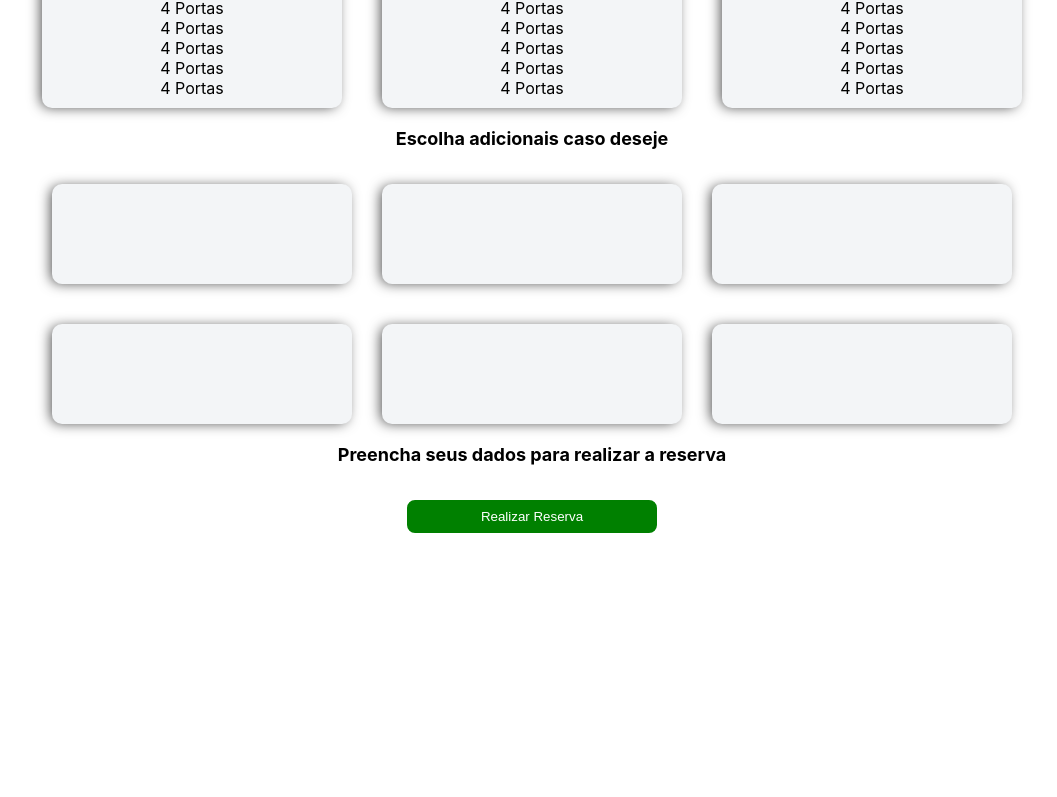
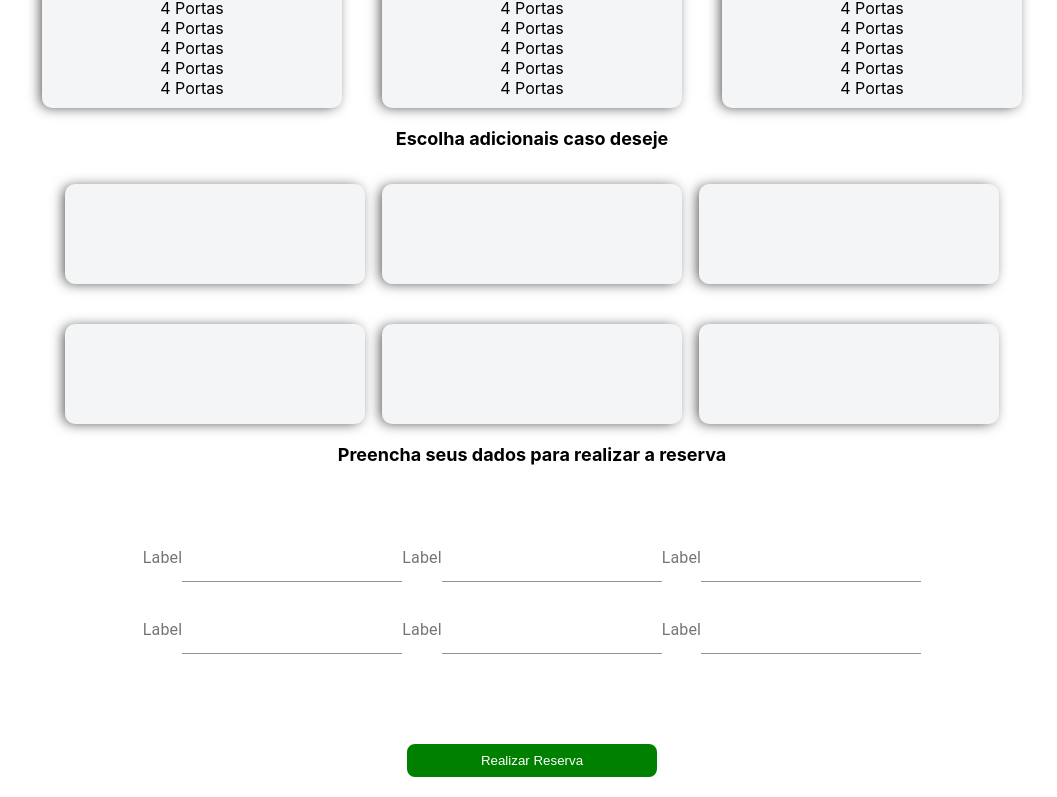
Before and after one commit to illyanaAvelar/DesafioReact, a React (Create React App) app: page /rental-specifications in a window 1280 px wide. Shown: the part 734-1531 px from the top of the page, without its empty margins (108-1165 px from the left). Before the commit the page ends 1287 px from the top, so only its background shows below. Built offline with nearby package versions, Linux system fonts and the light colour scheme; the HTML template or start-up script is replaced by a standard one.

Commit message:
Adding input fields to rental specifications form

```diff
--- a/src/components/Aditionals/styledComponents/index.tsx
+++ b/src/components/Aditionals/styledComponents/index.tsx
@@ -1,7 +1,7 @@
 import styled from "styled-components";
 
 export const AditionalsCardContainer = styled.div`
-    width: 75%;
+    width: 73%;
     display: flex;
     flex-direction: row;
     justify-content: space-between;
--- /dev/null
+++ b/src/components/Form/Form.tsx
@@ -0,0 +1,61 @@
+import { FormContainer, FormRow } from './styledComponents/index'
+import Input from '@material-ui/core/Input';
+import InputLabel from '@material-ui/core/InputLabel';
+import { useState } from 'react';
+
+function Form() {
+    const [value, setValue] = useState('');
+
+    return (
+    <FormContainer>
+        <FormRow>
+            <InputLabel>Label</InputLabel>
+            <Input
+                value={value}
+                onChange={e => {
+                setValue(e.target.value);
+                }}
+            />
+            <InputLabel>Label</InputLabel>
+            <Input
+                value={value}
+                onChange={e => {
+                setValue(e.target.value);
+                }}
+            />
+             <InputLabel>Label</InputLabel>
+            <Input
+                value={value}
+                onChange={e => {
+                setValue(e.target.value);
+                }}
+            />
+        </FormRow>
+        <FormRow>
+            <InputLabel>Label</InputLabel>
+            <Input
+                value={value}
+                onChange={e => {
+                setValue(e.target.value);
+                }}
+            />
+             <InputLabel>Label</InputLabel>
+            <Input
+                value={value}
+                onChange={e => {
+                setValue(e.target.value);
+                }}
+            />
+             <InputLabel>Label</InputLabel>
+            <Input
+                value={value}
+                onChange={e => {
+                setValue(e.target.value);
+                }}
+            />
+        </FormRow>
+    </FormContainer>
+  );
+}
+
+export default Form;
--- /dev/null
+++ b/src/components/Form/styledComponents/index.tsx
@@ -0,0 +1,17 @@
+import styled from "styled-components";
+
+export const FormContainer = styled.div`
+  width: 100%;
+  display: flex;
+  align-items: center;
+  justify-content: space-between;
+  margin-bottom: 50px;
+  margin-top: 50px;
+  flex-direction: column;
+`;
+
+export const FormRow = styled.div`
+    display: flex;
+    flex-direction: row;
+    margin: 20px;
+`;
--- a/src/pages/RentalSpecifications/RentalSpecifications.tsx
+++ b/src/pages/RentalSpecifications/RentalSpecifications.tsx
@@ -3,7 +3,12 @@ import CardList from '../../components/CardList/CardList'
 import { Button } from '../../shared/styledComponents/index'
 import Aditionals from '../../components/Aditionals/Aditionals'
 import { Label } from '../../components/Main/styledComponents/index'
+import { useState } from 'react';
+import Form from '../../components/Form/Form'
+
 const RentalSpecifications = () => {
+    const [openModal, setOpenModal] = useState(false);
+
     return(
     <>
         <Header/>
@@ -12,7 +17,14 @@ const RentalSpecifications = () => {
         <Label color='black'>Escolha adicionais caso deseje</Label>
         <Aditionals/>
         <Label color='black'>Preencha seus dados para realizar a reserva</Label>
-        <Button negativeMargin={-15} width={250}>Realizar Reserva</Button>
+        <Form/>
+        <Button
+            negativeMargin={-5}
+            width={250}
+            onClick={()=>{setOpenModal(true)}}
+        >
+        Realizar Reserva
+        </Button>
     </>
     )
 }
```
